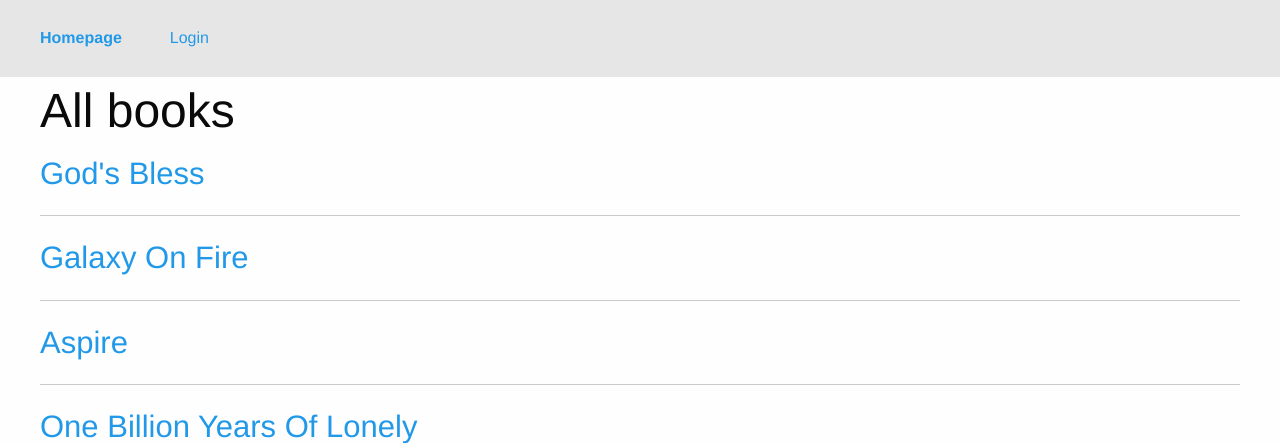
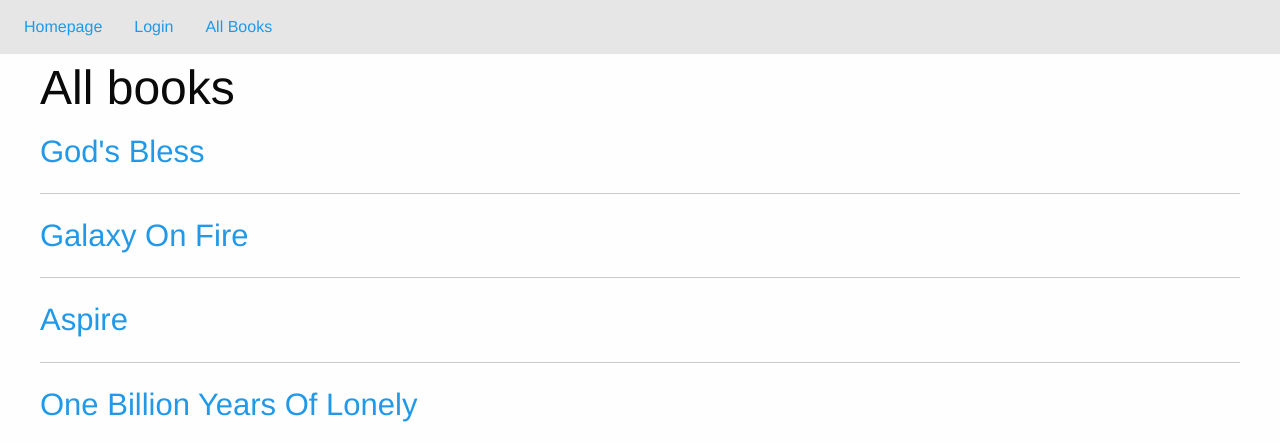
Before and after one commit to nirajkvinit/bookstore, a Django app: page /store/ in a window 1280 px wide. Shown: the top 443 px of the page. Run offline with Django 3.2, Linux system fonts and the light colour scheme; data comes from the database, SQL or seed files in the repository; parts of the project's set-up code (start-up, migrations or seed data) failed here and were passed over; some libraries are stand-ins or nearby versions.

Commit message:
Nikitka's adventures is the Frontend world

```diff
--- a/bookstore/urls.py
+++ b/bookstore/urls.py
@@ -19,8 +19,8 @@ from django.contrib import admin
 
 
 urlpatterns = [
-    url(r'^admin/', admin.site.urls),
-    url(r'^$', 'store.views.index'),
+    url(r'^admin/', admin.site.urls, name='admin'),
+    url(r'^$', 'store.views.index', name='mainpage'),
     url(r'^store/', include('store.urls')),
     url(r'^auth/', include('loginsys.urls')),
     url(r'^login_need/', 'loginsys.views.login_need'),
--- a/loginsys/urls.py
+++ b/loginsys/urls.py
@@ -3,8 +3,8 @@ from . import views
 
 # если хочешь передать как стори функции, то пиши '<appname>.views.<func_name>'
 urlpatterns = [
-    url(r'^login/$', views.login),
-    url(r'^logout/$', views.logout),
-    url(r'^register/$', views.register),
+    url(r'^login/$', views.login, name='login'),
+    url(r'^logout/$', views.logout, name='logout'),
+    url(r'^register/$', views.register, name='register'),
     url(r'^account/$', views.user_page, name="user_page"),
 ]
--- a/store/templates/base.html
+++ b/store/templates/base.html
@@ -13,16 +13,21 @@
         <script src="{% static "js/vendor/jquery.js" %}"></script>
         <script src="{% static "js/vendor/foundation.js" %}"></script>
         <script src="{% static "js/vendor/foundation.min.js" %}"></script>
-        <div class="top-bar" data-topbar>
+        <div class="top-bar" >
             <div class="top-bar-left">
-                <ul class="dropdown menu" data-dropdown-menu>
-                    <li class="menu-text"><a href="/">Homepage</a></li>
+                <ul class="menu" >
+                    <li class="menu-button"><a href="{% url "mainpage" %}">Homepage</a></li>
                     {% if user.username %}
-                        <li><a href="/auth/logout/">Logout ({{ user.username }})</a></li>
+                        <li><a href="{% url "logout" %}">Logout ({{ user.username }})</a></li>
                         <li><a href={% url "user_page" %}>Personal Page</a></li>
                     {% else %}
-                        <li><a href="/auth/login">Login</a></li>
+                    <li><a href="{% url "login" %}">Login</a></li>
                     {% endif %}
+                </ul>
+            </div>
+            <div class="tob-bar-right">
+                <ul class="menu">
+                    <li class="menu-button"><a href="{% url "store" %}">All Books</a></li>
                 </ul>
             </div>
         </div>
--- a/store/templates/store/book.html
+++ b/store/templates/store/book.html
@@ -4,9 +4,9 @@
     <h1>Book's page</h1>
         <h3>{{ book.name }}</h3>
         <h3>{{ book.approve_date }}</h3>
-        <h3>Genre: <a href="/store/genre/{{ book.genre.id }}">{{ book.genre }}</a></h3>
-        <h3>Author: <a href="/store/author/{{ book.author.id }}">{{ book.author }}</a></h3>
-        <h3><a href="/store/book/{{ book.id }}/delete_book/">Delete Book</a></h3>
+        <h3>Genre: <a href="{% url "books_by_genre" book.genre.id %}">{{ book.genre }}</a></h3>
+        <h3>Author: <a href="{% url "books_by_author" book.author.id %}">{{ book.author }}</a></h3>
+        <h3><a href="{% url "book_delete" book.id %}">Delete Book</a></h3>
         <hr>
         {% ratings book %}
 {% endblock %}
--- a/store/templates/store/store.html
+++ b/store/templates/store/store.html
@@ -3,7 +3,7 @@
 {% block store %}
     <h1>All books</h1>
 		{% for book in books %}
-            <h3><a href="/store/book/{{ book.id }}">{{ book.name }}</a></h3>
+        <h3><a href="{% url "book_by_id" book.id %}">{{ book.name }}</a></h3>
 			<hr>
 		{% endfor %}
 {% endblock %}
--- a/store/urls.py
+++ b/store/urls.py
@@ -3,17 +3,16 @@ from . import views
 
 
 urlpatterns = [
-    url(r'^$', views.all_books),
-    url(r'^book/(?P<book_id>[0-9]+)$', views.book_by_id),
-    url(r'^book/(?P<book_id>[0-9]+)/edit_book/$', views.edit_book),
-    url(r'^book/(?P<pk>[0-9]+)/delete_book/$', views.DeleteBook.as_view()),
-    # url(r'^book/(?P<book_id>[0-9]+)/add_vote/(?P<vote>[1-5]{1})$', views.add_vote),
-    url(r'^add_book/$', views.add_book),
-    url(r'^add_genre/$', views.add_genre),
-    url(r'^add_author/$', views.add_author),
-    url(r'^genre/(?P<genre_id>[0-9]+)$', views.books_by_genre),
+    url(r'^$', views.all_books, name='store'),
+    url(r'^book/(?P<book_id>[0-9]+)$', views.book_by_id, name='book_by_id'),
+    url(r'^book/(?P<book_id>[0-9]+)/edit_book/$', views.edit_book, name='edit_book'),
+    url(r'^book/(?P<pk>[0-9]+)/delete_book/$', views.DeleteBook.as_view(), name='book_delete'),
+    url(r'^add_book/$', views.add_book, name='add_book'),
+    url(r'^add_genre/$', views.add_genre, name='add_genre'),
+    url(r'^add_author/$', views.add_author, name='add_author'),
+    url(r'^genre/(?P<genre_id>[0-9]+)$', views.books_by_genre, name='books_by_genre'),
     # url(r'^genre/(?P<pk>[0-9]+)/delete_genre/$', views.DeleteGenre.as_view()),
-    url(r'^genre/(?P<genre_id>[0-9]+)/edit_genre/$', views.edit_genre),
-    url(r'^author/(?P<author_id>[0-9]+)$', views.books_by_author),
-    url(r'^author/(?P<author_id>[0-9]+)/edit_author/$', views.edit_author),
+    url(r'^genre/(?P<genre_id>[0-9]+)/edit_genre/$', views.edit_genre, name='edit_genre'),
+    url(r'^author/(?P<author_id>[0-9]+)$', views.books_by_author, name='books_by_author'),
+    url(r'^author/(?P<author_id>[0-9]+)/edit_author/$', views.edit_author, name='edit_author'),
 ]
```
Also changed, not shown: store/templates/store/index.html (+6 -3 lines).
